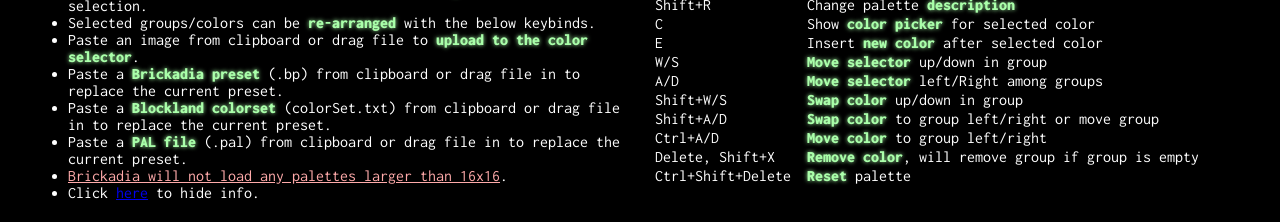
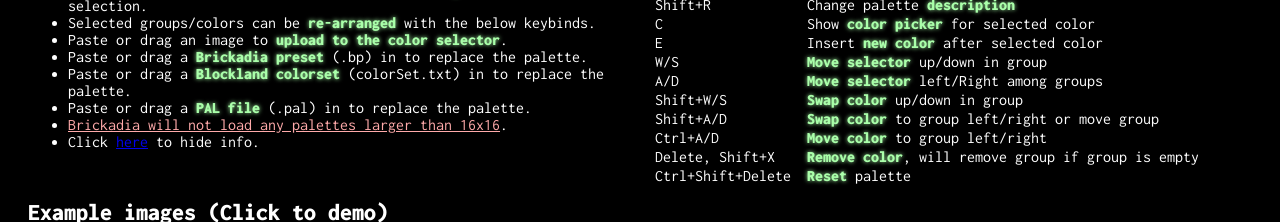
Before and after one commit to brickadia-community/palette, a plain HTML site: page index.html in a window 1280 px wide. Shown: the part 920-1142 px from the top of the page. Drawn offline with Linux system fonts and the light colour scheme.

Commit message:
better instructions, add license

```diff
--- a/index.html
+++ b/index.html
@@ -45,10 +45,10 @@
           <li>Left click, drag, and scroll on the color selector image to <b>add multiple colors</b>.</li>
           <li>Right click while dragging to toggle between <b>2d grid of colors</b> selection.</li>
           <li>Selected groups/colors can be <b>re-arranged</b> with the below keybinds.</li>
-          <li>Paste an image from clipboard or drag file to <b>upload to the color selector</b>.</li>
-          <li>Paste a <b>Brickadia preset</b> (.bp) from clipboard or drag file in to replace the current preset.</li>
-          <li>Paste a <b>Blockland colorset</b> (colorSet.txt) from clipboard or drag file in to replace the current preset.</li>
-          <li>Paste a <b>PAL file</b> (.pal) from clipboard or drag file in to replace the current preset.</li>
+          <li>Paste or drag an image to <b>upload to the color selector</b>.</li>
+          <li>Paste or drag a <b>Brickadia preset</b> (.bp) in to replace the palette.</li>
+          <li>Paste or drag a <b>Blockland colorset</b> (colorSet.txt) in to replace the palette.</li>
+          <li>Paste or drag a <b>PAL file</b> (.pal) in to replace the palette.</li>
           <li><u>Brickadia will not load any palettes larger than 16x16</u>.</li>
           <li>Click <a href="#noinfo">here</a> to hide info.</li>
         </ul>
```
Also changed, not shown: 1 other file.
